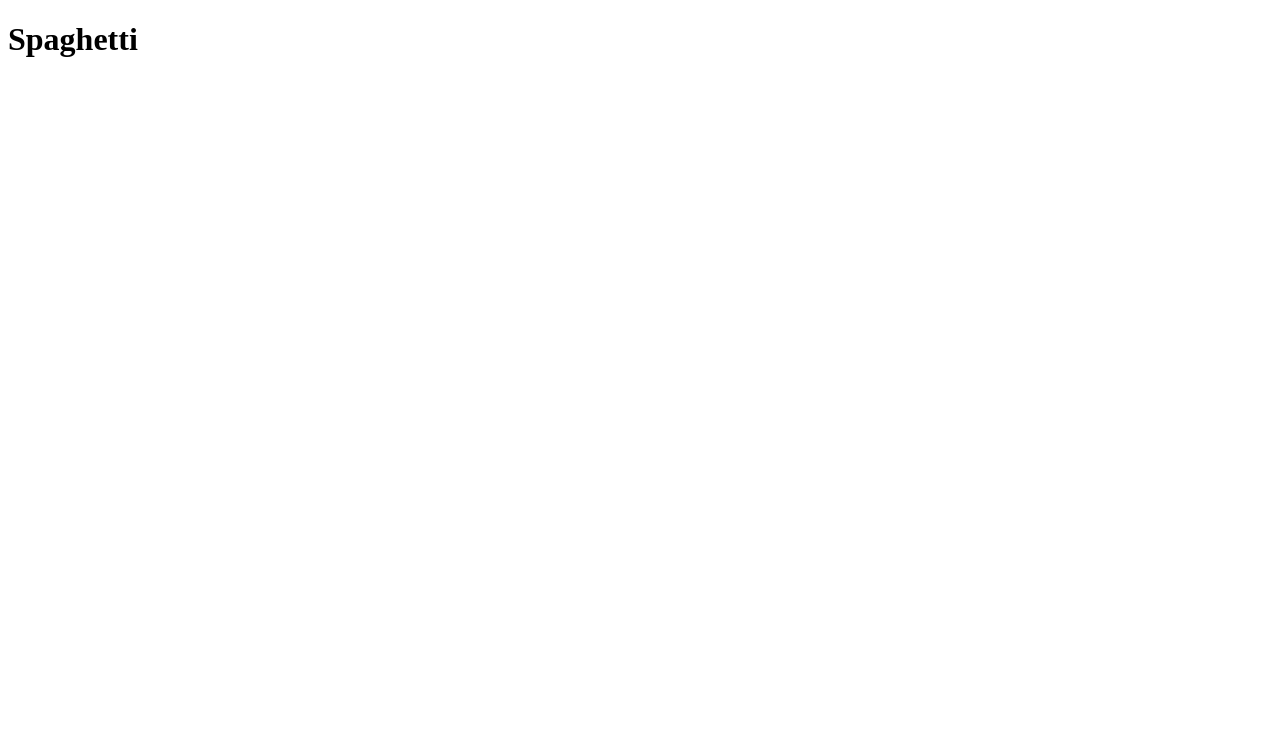
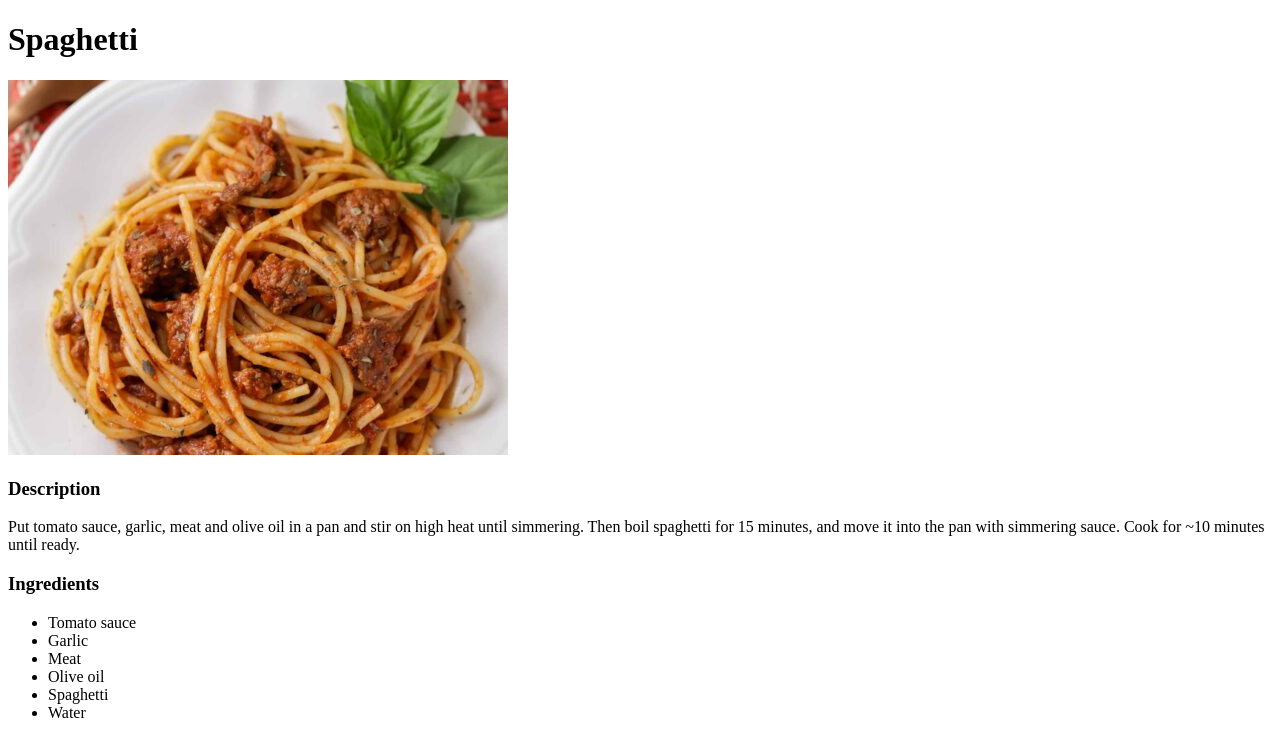
Before and after one commit to yamintayyar/odin-recipes, a plain HTML site: page recipes/spaghetti.html in a window 1280 px wide. Drawn offline with Linux system fonts and the light colour scheme.

Commit message:
Add spaghetti recipe description with image

```diff
--- a/recipes/spaghetti.html
+++ b/recipes/spaghetti.html
@@ -7,5 +7,31 @@
     </head>
     <body>
         <h1>Spaghetti</h1>
+        <img src="./img/spaghetti-pic.jpg"
+        alt="Delicious spaghetti">
+
+        <h3>
+            Description
+        </h3>
+
+        <p>
+            Put tomato sauce, garlic, meat
+            and olive oil in a pan and
+            stir on high heat until
+            simmering. Then boil spaghetti for 15
+            minutes, and move it into the
+            pan with simmering sauce.
+            Cook for ~10 minutes until ready.
+        </p>
+
+        <h3>Ingredients</h3>
+        <ul>
+            <li>Tomato sauce</li>
+            <li>Garlic</li>
+            <li>Meat</li>
+            <li>Olive oil</li>
+            <li>Spaghetti</li>
+            <li>Water</li>
+        </ul>
     </body>
 </html>
```
Also changed, not shown: recipes/img/spaghetti-pic.jpg (added).
